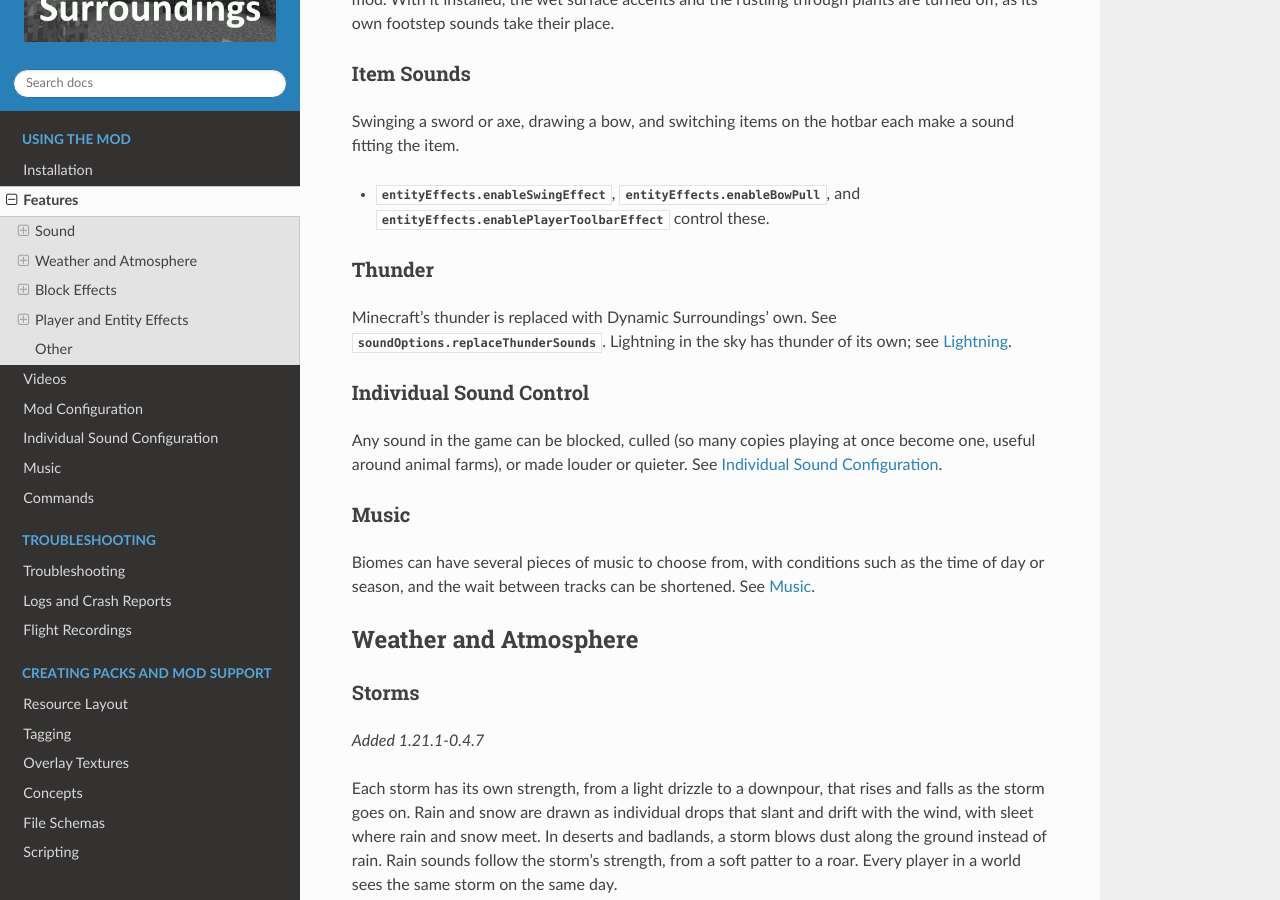
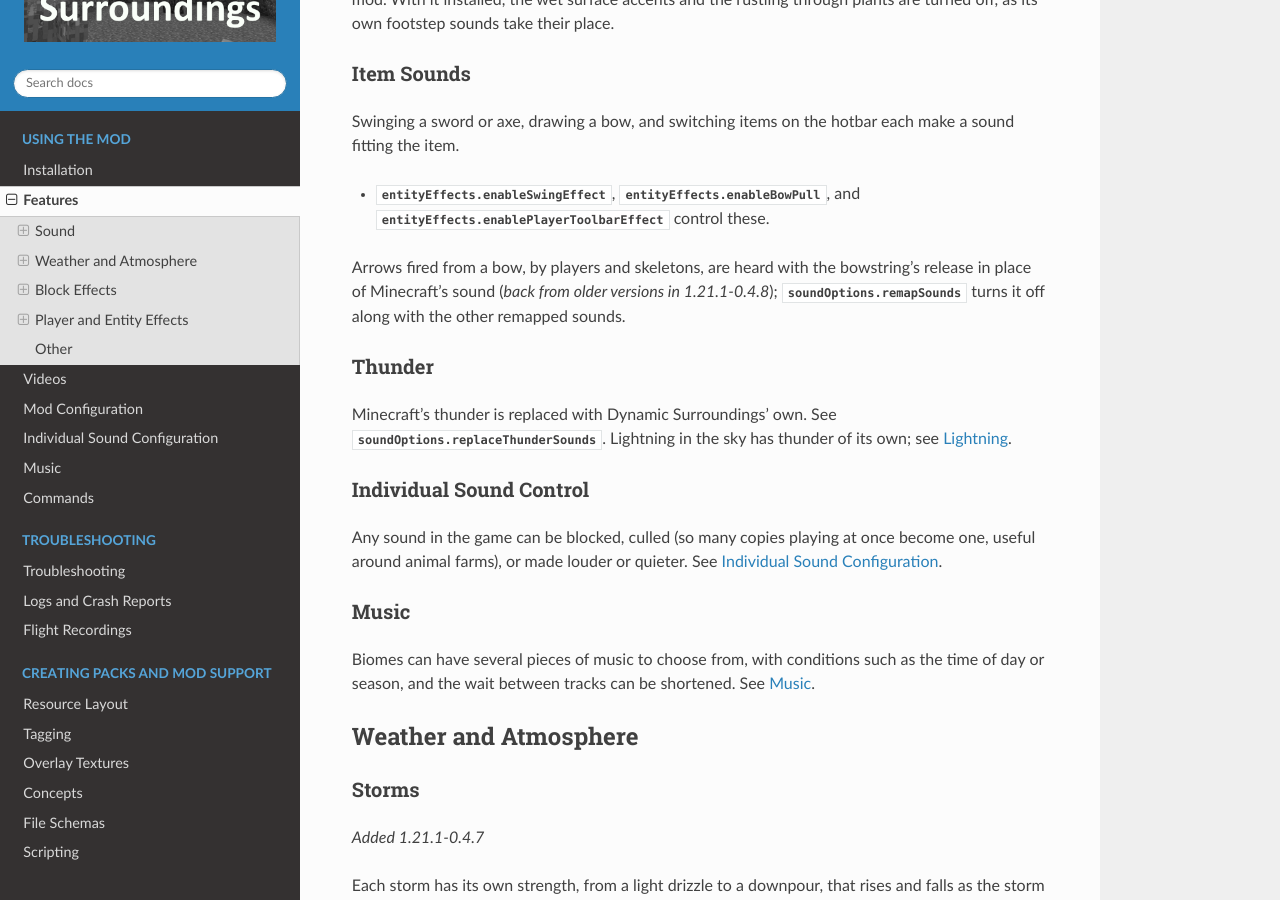
Before and after one commit to OreCruncher/DynamicSurroundingsDocs, a Sphinx documentation site: the page built from docs/source/features.rst, in a window 1280 px wide and 900 px high, scrolled down 2007 px. Built offline with Sphinx 7.4.7 and the Read the Docs theme 3.1.0, drawn with Linux system fonts in a browser that asks for light colours.

Commit message:
Document the bowstring's release for arrows fired from a bow
Co-Authored-By: Claude Opus 5.5 <noreply@anthropic.com>

```diff
--- a/docs/source/config/modconfiguration.rst
+++ b/docs/source/config/modconfiguration.rst
@@ -323,7 +323,8 @@ soundOptions
     :default: ``true``
     :no-contents-entry:
 
-    Enables sound remapping when sounds are played. Enabling tells Dynamic Surroundings to replace various step sounds with replacement versions. (*Added 1.21.1-0.4.2*)
+    Enables sound remapping when sounds are played. Enabling tells Dynamic Surroundings to replace various step sounds with replacement versions, and a bow's
+    shot, by a player or a skeleton, with the bowstring's release. (*Added 1.21.1-0.4.2; bow shots added 1.21.1-0.4.8*)
 
 scaryContent
 ++++++++++++
--- a/docs/source/features.rst
+++ b/docs/source/features.rst
@@ -75,6 +75,9 @@ Item Sounds
 Swinging a sword or axe, drawing a bow, and switching items on the hotbar each make a sound fitting the item.
 
 * :confval:`entityEffects.enableSwingEffect`, :confval:`entityEffects.enableBowPull`, and :confval:`entityEffects.enablePlayerToolbarEffect` control these.
+
+Arrows fired from a bow, by players and skeletons, are heard with the bowstring's release in place of Minecraft's sound (*back from older versions in
+1.21.1-0.4.8*); :confval:`soundOptions.remapSounds` turns it off along with the other remapped sounds.
 
 Thunder
 ~~~~~~~
```
